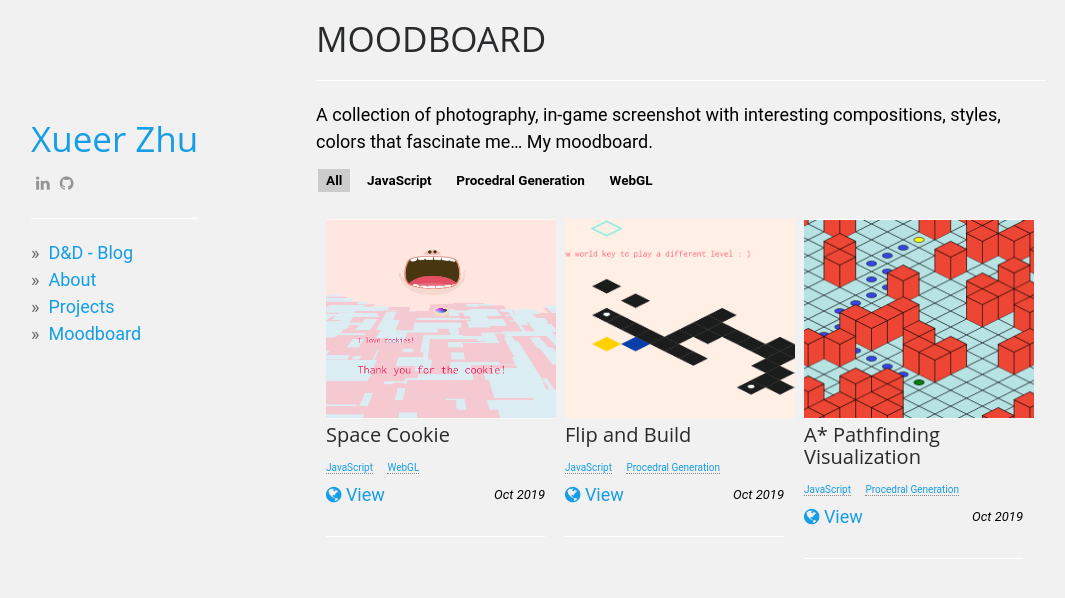
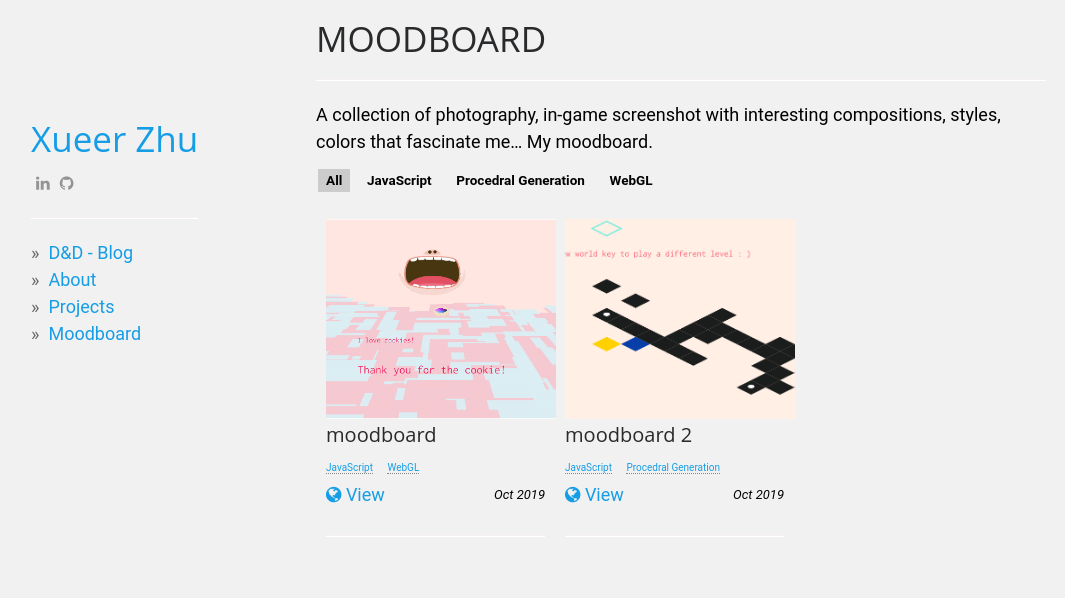
Before and after one commit to xueerzhu/xueerzhu.github.io, a Jekyll site: the page built from moodboard.md, in a window 1280 px wide. Shown: the top 598 px of the page, without its empty margins (54-1119 px from the left). Built offline with Jekyll 4.4.1, drawn with Linux system fonts in a browser that asks for light colours; nearby versions of some CDN libraries.

Commit message:
Add moodboard.

```diff
--- /dev/null
+++ b/_data/moodboard.json
@@ -0,0 +1,18 @@
+[
+	{
+		"slug": "space-cookie",
+		"name": "moodboard",
+		"image": "space-cookie.png",
+		"url": "https://space-cookie.glitch.me/",
+		"date": "Oct 2019",
+		"tags": ["JavaScript","WebGL"]
+	},
+	{
+		"name": "moodboard 2",
+		"image": "flip-and-build.png",
+		"url": "https://flip-and-build.glitch.me/",
+		"date": "Oct 2019",
+		"tags": ["JavaScript","Procedral Generation"]
+	},
+
+]
--- /dev/null
+++ b/_layouts/moodboard.html
@@ -0,0 +1,66 @@
+---
+layout: default
+---
+<article class="post">
+  <header class="post-header">
+    <h1 class="post-title">{{ page.title }}</h1>
+    <hr />
+  </header>
+
+  <div class="post-content">
+    {{ content }}
+
+    {% assign p_array = "" | split:"|"  %}
+    {% for project in site.project %}
+      {% capture p_slug %}{{ project.url | split:"/" | last }},{{ project.url }}{% endcapture %}
+      {% assign p_slug_arr = p_slug | split:"," %}
+      {% assign p_array = p_array | push: p_slug_arr  %}
+    {% endfor %}
+
+    <div class="projects">
+      {% include project_tags.html %}
+
+      {% for i in site.data.moodboard %}
+      <div class="project-item project-outer" data-tags='{{ i.tags | jsonify | downcase }}'>
+        <div class="project-inner">
+          <a href="/static/projects/{{ i.image }}" class="thickbox">
+            <div class="project-img bordered" style="background-image: url('/static/projects/{{ i.image }}');"></div>
+          </a>
+          {% assign p_url = nil %}
+          {% for pr in p_array %}
+            {% if pr contains i.slug %}
+              {% assign p_url = pr[1] %}
+            {% endif %}
+          {% endfor %}
+
+          {% if p_url == nil %}{% assign p_url = i.url %}{% endif %}
+          {% if p_url %}
+            <a class="project-detail" href="{{ p_url }}">
+          {% endif %}
+            <h3 class="project-headlines">{{ i.name }}</h3>
+          {% if p_url %}
+            </a>
+          {% endif %}
+
+          <div class="project-content">
+            <div class="tag-holder">
+              {% if i.tags %}
+                {% for j in i.tags %}
+                  <span class="tags tag-filter" data-tag="{{ j | downcase }}"><a href="#{{ j }}">{{ j }}</a></span>
+                {% endfor %}
+              {% endif %}
+            </div>
+          </div>
+          <div class="project-footer">
+            {% if i.url %}
+              <a href="{{ i.url }}" class="project-link" target="_blank"><i class="fa fa-globe"></i> View</a>
+            {% endif %}
+            <span class="project-timeline">{{ i.date }}</span>
+          </div>
+        </div>
+        <hr>
+      </div>
+      {% endfor %}
+    </div>
+  </div>
+</article>
--- a/moodboard.md
+++ b/moodboard.md
@@ -1,5 +1,5 @@
 ---
-layout: project
+layout: moodboard
 title: MOODBOARD
 permalink: /moodboard/
 ---
```
